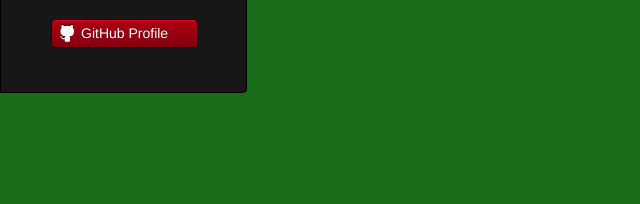
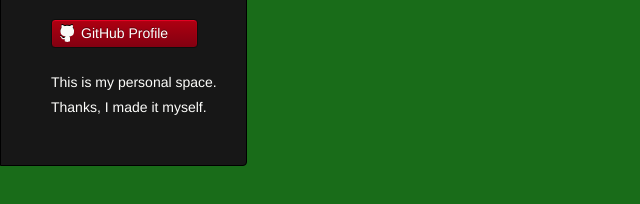
Before and after one commit to Alexrehb/alexrehb.github.io, a plain HTML site: page index.html in a window 1280 px wide. Shown: the part 196-400 px from the top of the page, without its empty margins (0-640 px from the left). Drawn offline with Linux system fonts and the light colour scheme.

Commit message:
Update index.html

```diff
--- a/index.html
+++ b/index.html
@@ -24,6 +24,7 @@
         <ul>
           <li><a class="buttons github" href="https://github.com/Alexrehb">GitHub Profile</a></li>
         </ul>
+        <p>This is my personal space. Thanks, I made it myself.</p>
 
       </header>
       <section>
```
